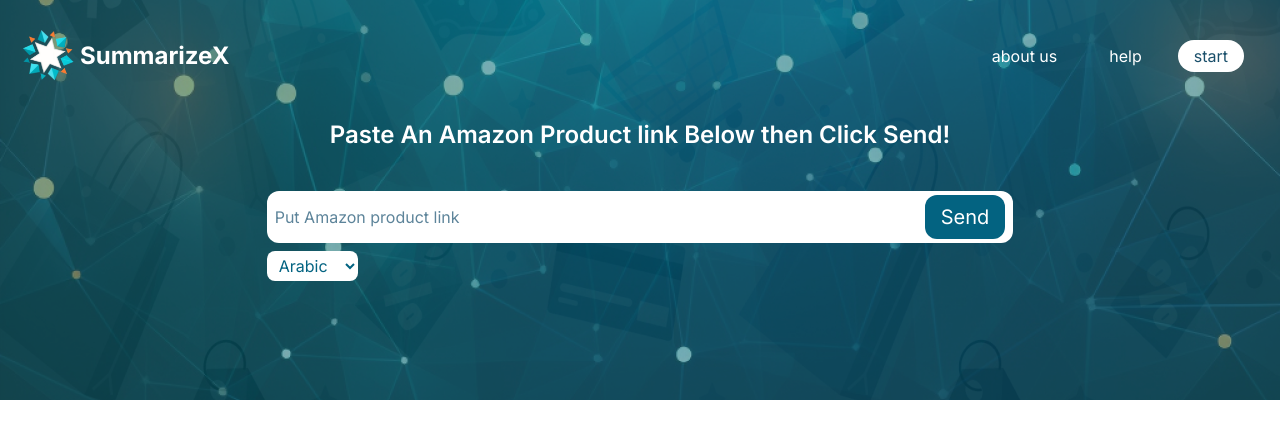
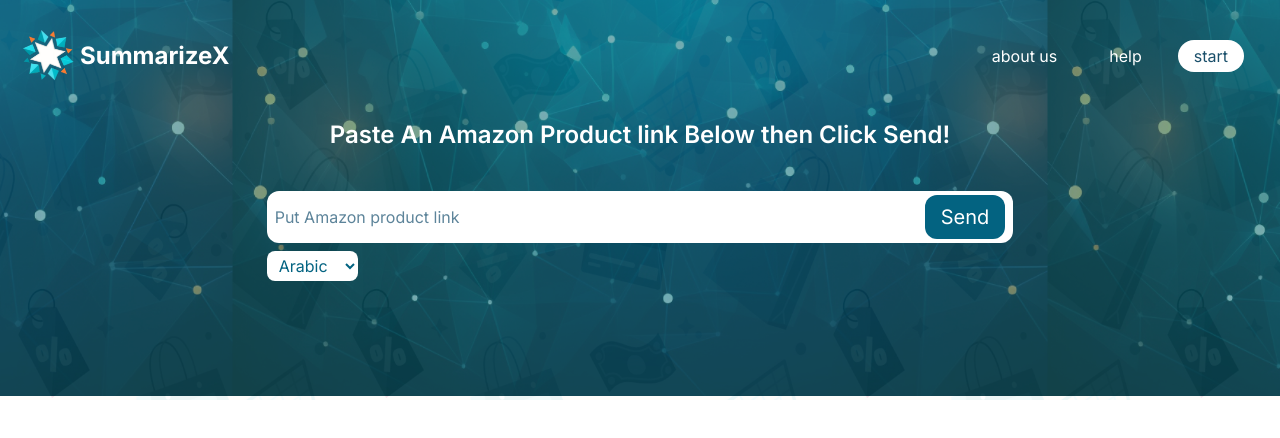
Before and after one commit to cdooml/SummarizeX, a Next.js app: page / in a window 1280 px wide. Shown: the top 438 px of the page. Built offline with nearby package versions, Linux system fonts and the light colour scheme.

Commit message:
Update page.tsx
fix issue for for large screens

```diff
--- a/app/page.tsx
+++ b/app/page.tsx
@@ -5,7 +5,7 @@
   return (
     <main className="flex flex-col items-center justify-start h-screen">
       <Header />
-      <div className="w-full flex justify-center bg-[url('../public/bgImg.png')] bg-center ">
+      <div className="w-full flex justify-center bg-[url('../public/bgImg.png')] bg-center bg-contain ">
         <div className="flex flex-col h-[50vh] w-10/12 sm:w-7/12 justify-center space-y-3 sm:space-y-10 ">
           <h2 className="self-center text-lg sm:text-2xl font-semibold">
             Paste An Amazon Product link Below then Click Send!
```
